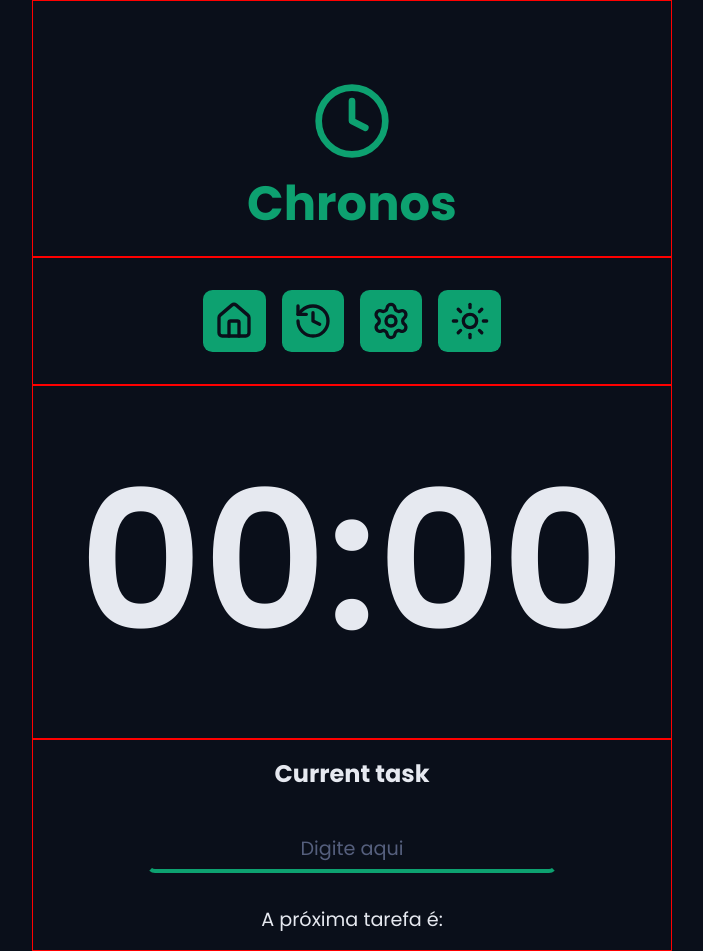
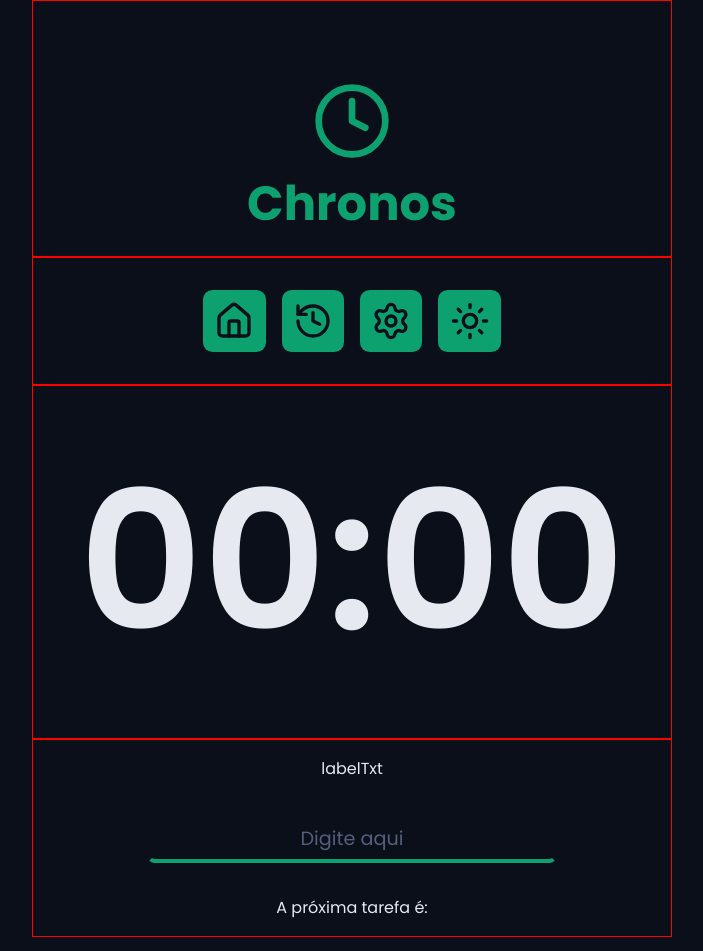
Before and after one commit to MaikeraHW/chronosPomodoro, a React (Vite) app: page / in a window 1280 px wide. Shown: the whole page, without its empty margins (288-991 px from the left). Built offline with nearby package versions, Linux system fonts and the light colour scheme.

Commit message:
Realizada estruturação e correção de pastas, elementos, paginas e layout

```diff
--- a/src/App.tsx
+++ b/src/App.tsx
@@ -1,17 +1,15 @@
-import ButtonsHolder from './components/buttons/buttonsHolder/ButtonsHolder.tsx'
-import Clock from './components/clock/Clock.tsx'
-import Form from './components/form/Form.tsx'
-import Heading from './components/head/Heading.tsx'
-import Container from './layouts/Container.tsx'
+import ButtonsHolder from "./components/buttons/buttonsHolder/ButtonsHolder"
+import Heading from "./components/head/Heading"
+import Container from "./layouts/Container"
+import Home from "./pages/home/Home"
 
 function App() {
 
   return (
     <Container>
-    <Heading />
-    <ButtonsHolder />
-    <Clock />
-    <Form />
+      <Heading />
+      <ButtonsHolder />
+      <Home />
     </Container>
   )
 }
--- /dev/null
+++ b/src/components/defaultInput/DefaultInput.module.css
@@ -0,0 +1,25 @@
+.inputField{
+    min-width: 20rem;
+    background-color: transparent;
+    text-align: center;
+    font-size: 1.2rem;
+    color: var(--text-default);
+    padding: 0.4rem 1rem;
+    border-top: 4px solid transparent;
+    border-left: 4px solid transparent;
+    border-right: 4px solid transparent;
+    border-bottom: 4px solid var(--primary);
+    border-radius: 8px;
+    transition: all 0.1s ease-in-out;
+}
+
+.inputField:focus{
+    outline: transparent;
+    border-top: 4px solid var(--primary);
+    border-left: 4px solid var(--primary);
+    border-right: 4px solid var(--primary);
+}
+
+.inputField::placeholder{
+    color: var(--disabled)
+}
--- /dev/null
+++ b/src/components/defaultInput/DefaultInput.tsx
@@ -0,0 +1,17 @@
+import styles from './DefaultInput.module.css'
+
+type DefaulInputProps = {
+    type: string
+    labelTxt: string
+}
+
+function DefaultInput({type, labelTxt}:DefaulInputProps){
+    return (
+    <>
+    <label className={styles.inputLabel}>{labelTxt}</label>
+    <input type={type} placeholder="Digite aqui" className={styles.inputField} />
+    </>
+    )
+}
+
+export default DefaultInput
--- a/src/components/form/Form.module.css
+++ b/src/components/form/Form.module.css
@@ -7,33 +7,3 @@
     padding: 1rem;
     border: 1px solid red;
 }
-
-.taskInput{
-    min-width: 20rem;
-    background-color: transparent;
-    text-align: center;
-    font-size: 1.2rem;
-    color: var(--text-default);
-    padding: 0.4rem 1rem;
-    border-top: 4px solid transparent;
-    border-left: 4px solid transparent;
-    border-right: 4px solid transparent;
-    border-bottom: 4px solid var(--primary);
-    border-radius: 8px;
-    transition: all 0.1s ease-in-out;
-}
-
-.taskInput:focus{
-    outline: transparent;
-    border-top: 4px solid var(--primary);
-    border-left: 4px solid var(--primary);
-    border-right: 4px solid var(--primary);
-}
-
-.taskInput::placeholder{
-    color: var(--disabled)
-}
-
-.nextTask{
-    font-size: 1.2rem;
-}
--- a/src/components/form/Form.tsx
+++ b/src/components/form/Form.tsx
@@ -1,11 +1,11 @@
+import DefaultInput from '../defaultInput/DefaultInput'
 import styles from './Form.module.css'
 
 function Form(){
 
     return(
         <section className={styles.formSection}>
-            <h2 className={styles.currentTask}>Current task</h2>
-            <input type="text" placeholder="Digite aqui" className={styles.taskInput} />
+            <DefaultInput type='text' labelTxt='labelTxt'/>
             <p className={styles.nextTask}>A próxima tarefa é:</p>
         </section>
     )
--- /dev/null
+++ b/src/pages/home/Home.tsx
@@ -0,0 +1,15 @@
+import Clock from "../../components/clock/Clock";
+import Form from "../../components/form/Form";
+
+
+function Home(){
+
+    return (
+    <>
+    <Clock />
+    <Form />
+    </>
+    )
+}
+
+export default Home
```
